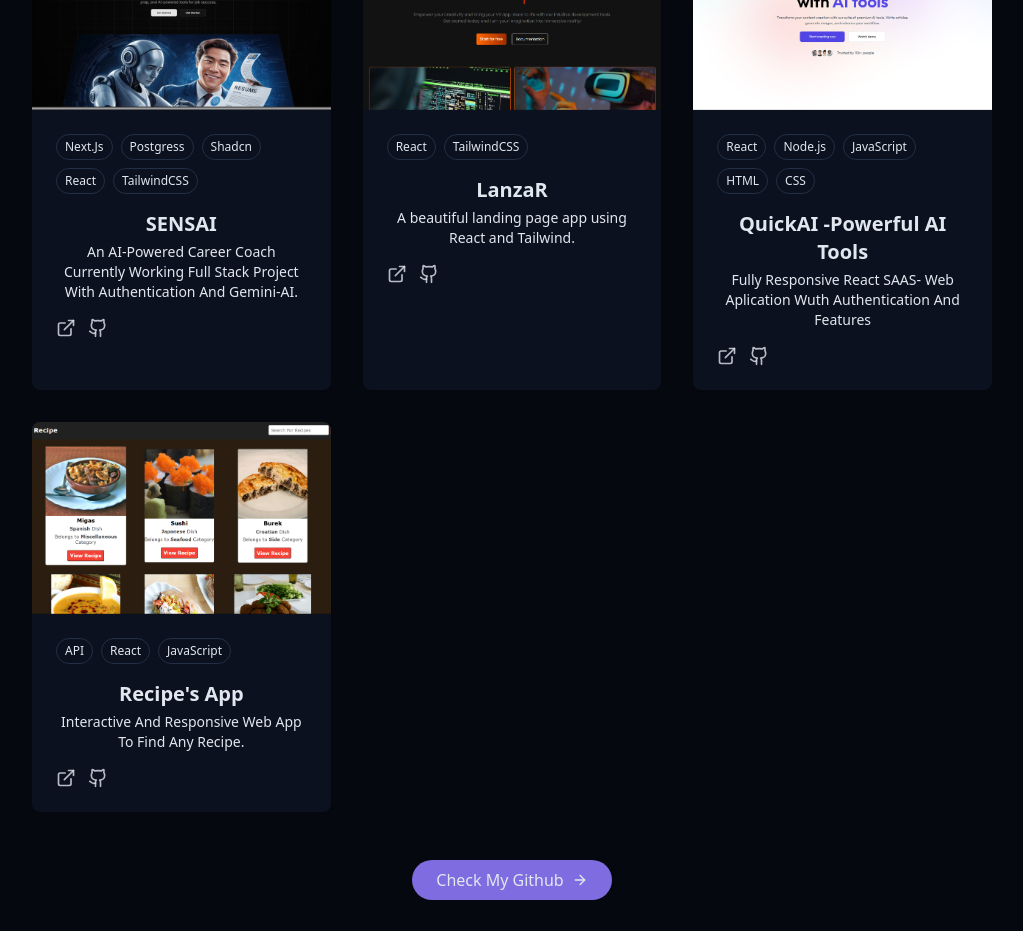
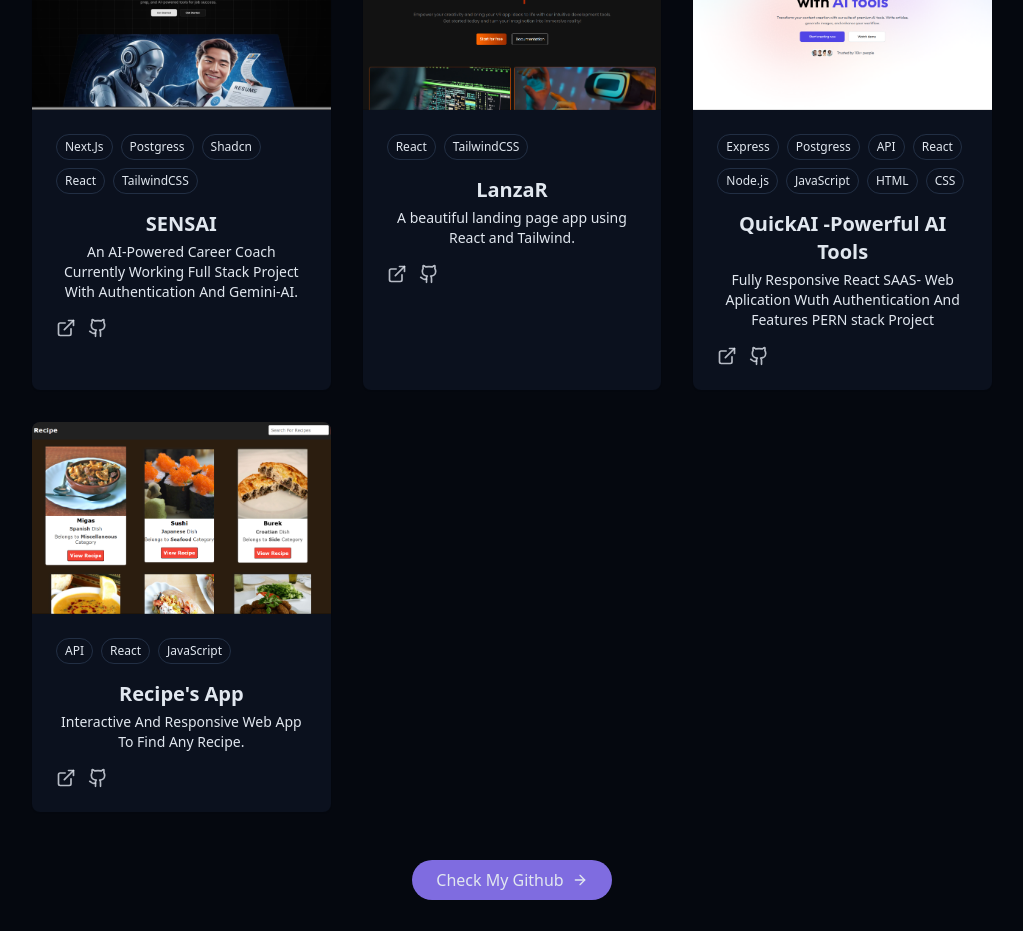
Before and after one commit to DevangPatel2006/Portfolio, a React (Vite) app: page / in a window 1280 px wide. Shown: the part 2940-3871 px from the top of the page, without its empty margins (128-1151 px from the left). Built offline with nearby package versions, Linux system fonts and the light colour scheme.

Commit message:
Update ProjectsSection.jsx

```diff
--- a/src/components/ProjectsSection.jsx
+++ b/src/components/ProjectsSection.jsx
@@ -24,11 +24,11 @@ const projects = [
     id:2,
     title: "QuickAI -Powerful AI Tools",
     description:
-      "Fully Responsive React SAAS- Web Aplication Wuth Authentication And Features  ",
+      "Fully Responsive React SAAS- Web Aplication Wuth Authentication And Features PERN stack Project ",
     image: "/projects/Screenshot 2025-07-21 163855.png",
-    tags: ["React", "Node.js", "JavaScript","HTML","CSS"],
-    demoUrl: "https://quick-ai-wine.vercel.app/",
-    githubUrl: "https://github.com/DevangPatel2006/QuickAI-Frontend",
+    tags: ["Express","Postgress","API","React", "Node.js", "JavaScript","HTML","CSS"],
+    demoUrl: "https://quick-ai-main.vercel.app/",
+    githubUrl: "https://github.com/DevangPatel2006/QuickAI",
   },
   {
     id: 3,
```
